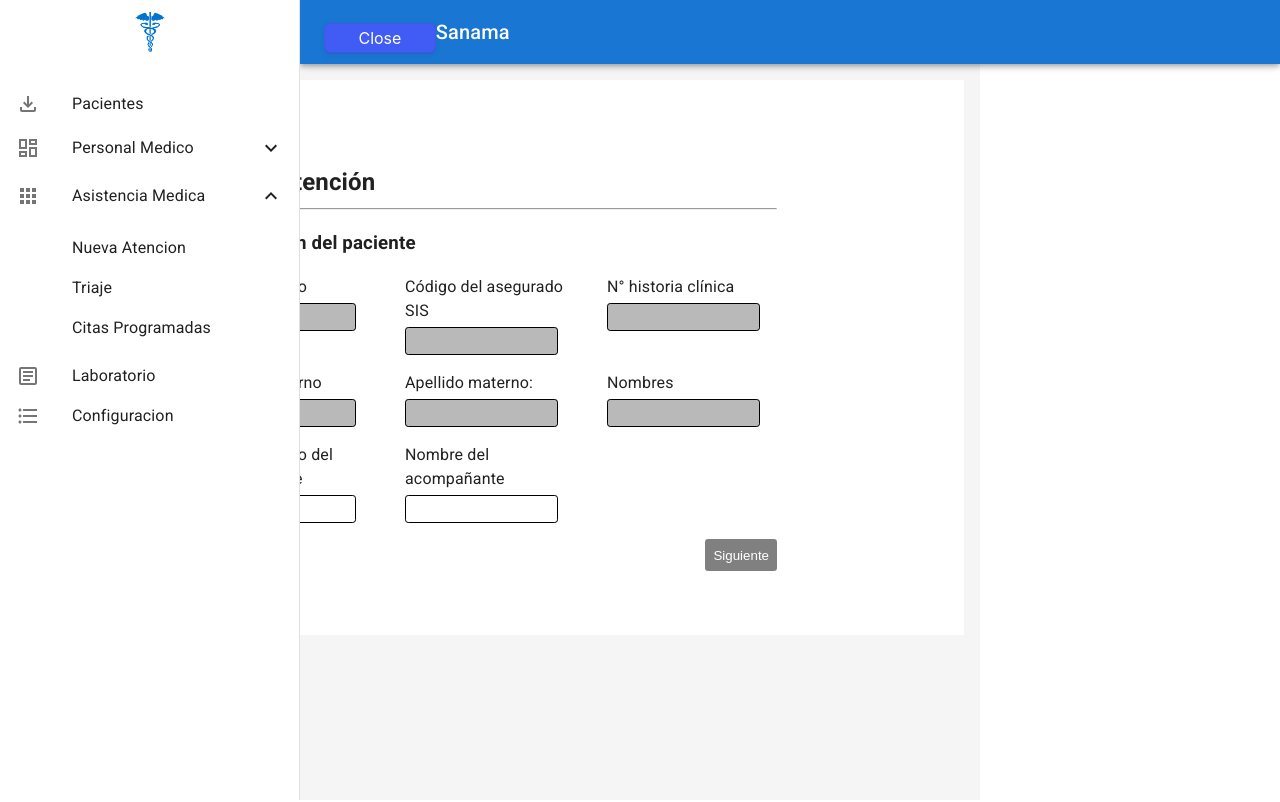
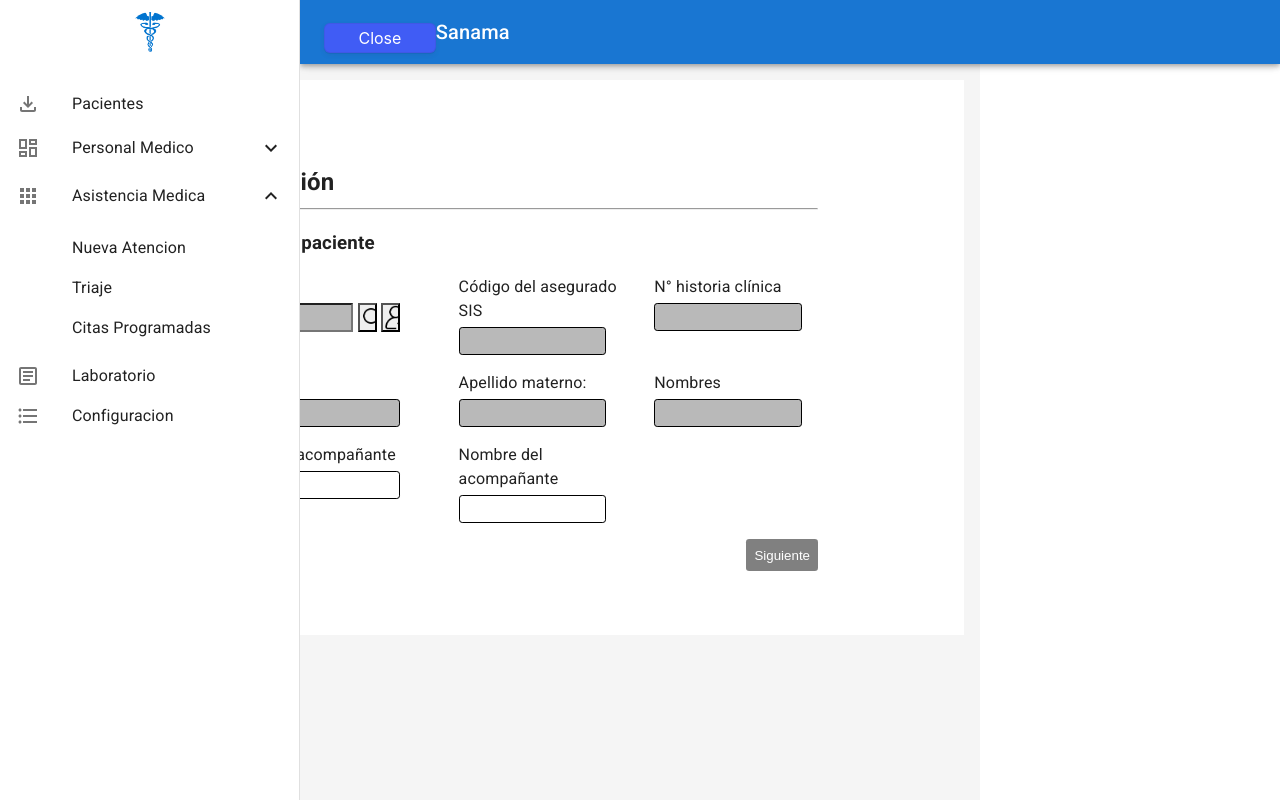
Before and after one commit to Duvet05/proyecto-telesalud, a React (Create React App) app: page /assistance/new in a window 1280 px wide. Shown: the top 802 px of the page. Built offline with nearby package versions, Linux system fonts and the light colour scheme.

Commit message:
commit Mauricio

```diff
--- a/src/pages/MedicalAssistance/NewAttentionPage.css
+++ b/src/pages/MedicalAssistance/NewAttentionPage.css
@@ -1,5 +1,5 @@
 .contenedor-nueva-atencion {
-    width: 70%;
+    width: 80%;
     margin: 0 auto;
     font-size: 1rem;
 }
@@ -8,7 +8,7 @@
     margin-bottom: 0;
 }
 
-.contenedor-campos{
+.contenedor-campos {
     display: grid;
     grid-template-columns: repeat(3, 1fr);
     column-gap: 2rem;
@@ -31,6 +31,8 @@
     border-style: solid;
 }
 
+
+
 .botones-navegacion {
     display: flex;
     justify-content: flex-end;
@@ -50,4 +52,33 @@
 .input-oscuro {
     background-color: #b9b9b9;
     padding: 5px;
-  }
+}
+
+.paciente-botones {
+    width: 90%;
+    display: flex;
+    justify-content: space-between;
+}
+
+.paciente-botones button {
+    width: 2rem;
+    margin-left: 0.3rem;
+}
+
+.paciente-botones input {
+    flex: 1 1;
+}
+
+.boton-buscar {
+    background-image: url('imagenes/lupa.png');
+    background-size: cover;
+    background-repeat: no-repeat;
+    cursor: pointer;
+}
+
+.boton-nuevo-paciente {
+    background-image: url('imagenes/agregar-usuario.png');
+    background-size: cover;
+    background-repeat: no-repeat;
+    cursor: pointer;
+}
--- a/src/pages/MedicalAssistance/NewAttentionPage.tsx
+++ b/src/pages/MedicalAssistance/NewAttentionPage.tsx
@@ -28,27 +28,31 @@ const Appointments = (props: Props) => {
             <div className='contenedor-campos'>
               <div className="campo">
                 <label htmlFor="numero-documento-paciente">N° documento</label>
-                <input type="tel" className="input-oscuro" id="numero-documento-paciente" name="numero-documento-paciente" required readOnly/>
+                <div className='paciente-botones'>
+                  <input type="tel" className="input-oscuro" id="numero-documento-paciente" name="numero-documento-paciente" required readOnly />
+                  <button className='boton-buscar'></button>
+                  <button className='boton-nuevo-paciente'></button>
+                </div>
               </div>
               <div className="campo">
                 <label htmlFor="codigo-asegurado-sis">Código del asegurado SIS</label>
-                <input type="text" className="input-oscuro" id="codigo-asegurado-sis" name="codigo-asegurado-sis" required readOnly/>
+                <input type="text" className="input-oscuro" id="codigo-asegurado-sis" name="codigo-asegurado-sis" required readOnly />
               </div>
               <div className="campo">
                 <label htmlFor="numero-historia-clinica">N° historia clínica</label>
-                <input type="tel" className="input-oscuro" id="numero-historia-clinica" name="numero-historia-clinica" required readOnly/>
+                <input type="tel" className="input-oscuro" id="numero-historia-clinica" name="numero-historia-clinica" required readOnly />
               </div>
               <div className="campo">
                 <label htmlFor="apellido-paterno">Apellido paterno</label>
-                <input type="text" className="input-oscuro" id="apellido-paterno" name="apellido-paterno" required readOnly/>
+                <input type="text" className="input-oscuro" id="apellido-paterno" name="apellido-paterno" required readOnly />
               </div>
               <div className="campo">
                 <label htmlFor="apellido-materno">Apellido materno:</label>
-                <input type="text" className="input-oscuro" id="apellido-materno" name="apellido-materno" required readOnly/>
+                <input type="text" className="input-oscuro" id="apellido-materno" name="apellido-materno" required readOnly />
               </div>
               <div className="campo">
                 <label htmlFor="nombres">Nombres</label>
-                <input type="text" className="input-oscuro" id="nombres" name="nombres" required readOnly/>
+                <input type="text" className="input-oscuro" id="nombres" name="nombres" required readOnly />
               </div>
               <div className="campo">
                 <label htmlFor="numero-documento-acompanante">N° documento del acompañante</label>
```
Also changed, not shown: src/pages/MedicalAssistance/imagenes/agregar-usuario.png (added), src/pages/MedicalAssistance/imagenes/lupa.png (added).
